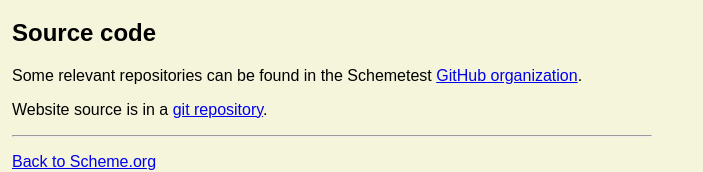
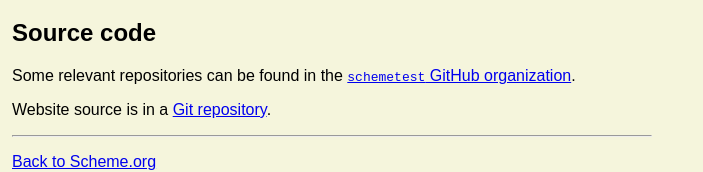
Before and after one commit to Schemetest/website, a plain HTML site: page index.html in a window 1280 px wide. Shown: the part 473-645 px from the top of the page, without its empty margins (0-703 px from the left). Drawn offline with Linux system fonts and the light colour scheme.

Commit message:
Style links consistently

```diff
--- a/index.html
+++ b/index.html
@@ -46,11 +46,11 @@
   is the primary place for discussions on the topic, and specific
   projects (prior to their being elevated to SRFIs).</p>
   <h2>Source code</h2>
-  <p>Some relevant repositories can be found in the Schemetest
-  <a href="https://github.com/Schemetest">GitHub
+  <p>Some relevant repositories can be found in the <a href=
+  "https://github.com/Schemetest"><code>schemetest</code> GitHub
   organization</a>.</p>
   <p>Website source is in a <a href=
-  "https://github.com/Schemetest/website">git repository</a>.</p>
+  "https://github.com/Schemetest/website">Git repository</a>.</p>
   <hr>
   <p><a href="https://www.scheme.org/">Back to Scheme.org</a></p>
 </body>
```
